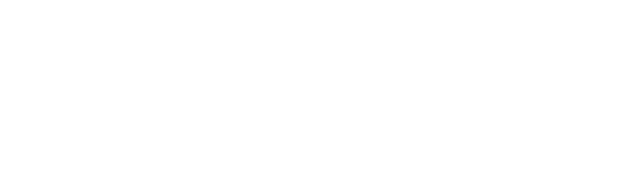
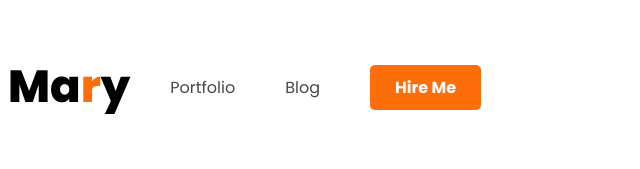
Before and after one commit to MojakkerHossain/web-developer-portfolio, a plain HTML site: page index.html in a window 1280 px wide. Shown: the whole page, without its empty margins (0-640 px from the left). Drawn offline with Linux system fonts and the light colour scheme.

Commit message:
added navbar

```diff
--- a/index.html
+++ b/index.html
@@ -5,11 +5,22 @@
   <meta charset="UTF-8">
   <meta name="viewport" content="width=device-width, initial-scale=1.0">
   <title>Developer Portfolio</title>
+  <link rel="preconnect" href="https://fonts.googleapis.com">
+  <link rel="preconnect" href="https://fonts.gstatic.com" crossorigin>
+  <link href="https://fonts.googleapis.com/css2?family=Poppins:wght@400;700;800&display=swap" rel="stylesheet">
+  <link rel="stylesheet" href="styles/portfolio.css">
 </head>
 
 <body>
   <header>
-
+    <nav>
+      <h3 class="nav-tittle">Ma<span class="text-primary">r</span>y</h3>
+      <ul>
+        <li><a href="">Portfolio</a></li>
+        <li><a href="">Blog</a></li>
+        <li><button class="btn-primary">Hire Me</button></li>
+      </ul>
+    </nav>
   </header>
   <main>
 
--- /dev/null
+++ b/styles/portfolio.css
@@ -0,0 +1,38 @@
+/* common shared style */
+* {
+  font-family: poppins;
+}
+.text-primary {
+  color: #fd6e0a;
+}
+.btn-primary {
+  border-radius: 5px;
+  background: #fd6e0a;
+  border: 0;
+  color: white;
+  font-size: 16px;
+  font-weight: 600;
+  padding: 10px 25px;
+}
+/* nav related styles */
+nav {
+  display: flex;
+  /* justify-content: space-between; */
+  align-items: center;
+}
+.nav-tittle {
+  font-size: 45px;
+  font-weight: 800;
+}
+nav > ul {
+  display: flex;
+  align-items: center;
+}
+nav li {
+  list-style: none;
+  margin-right: 50px;
+}
+nav a {
+  text-decoration: none;
+  color: #474747;
+}
```
